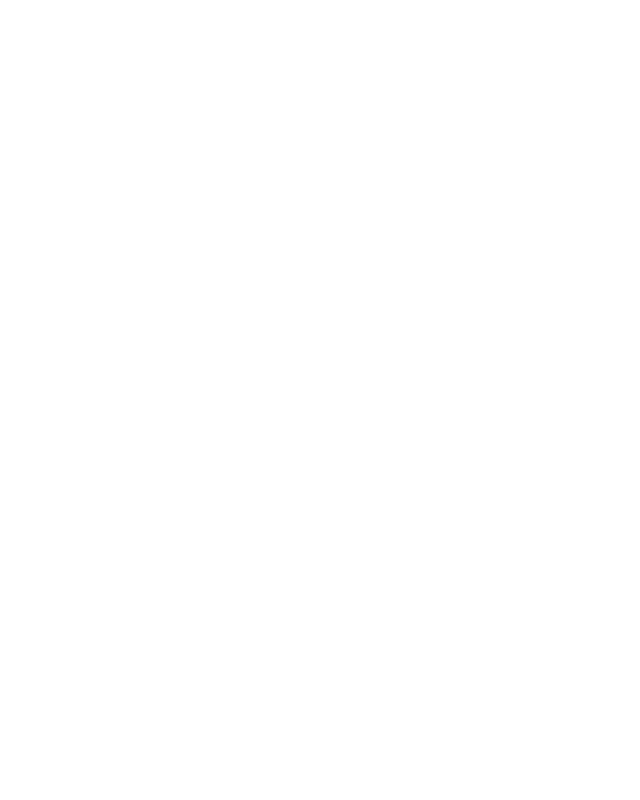
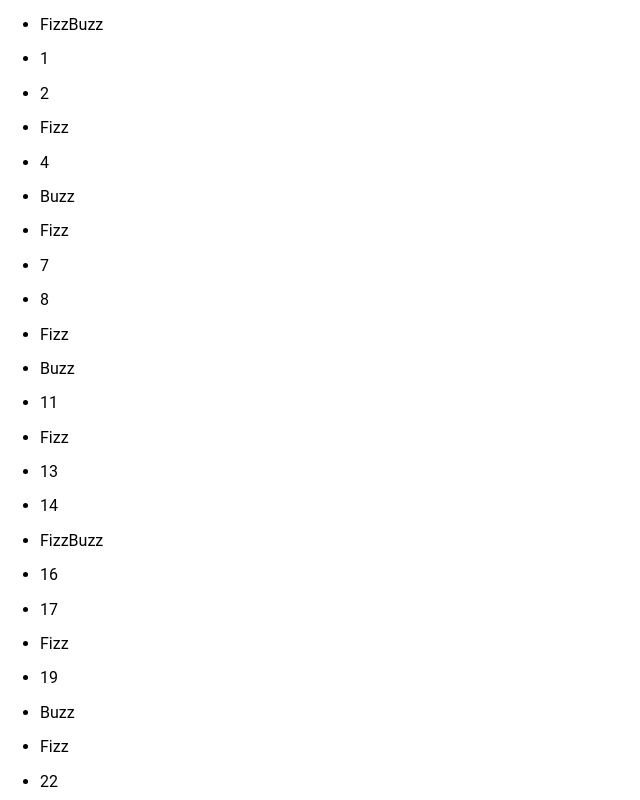
Before and after one commit to AndrewSGould/codekatas, a React app: page / in a window 1280 px wide. Shown: the top 800 px of the page, without its empty margins (0-640 px from the left). Built offline with nearby package versions, Linux system fonts and the light colour scheme.

Commit message:
write simple fizzbuzz implementation

```diff
--- a/src/js/components/App.jsx
+++ b/src/js/components/App.jsx
@@ -2,6 +2,7 @@
 import ReactDOM from "react-dom";
 
 import KarateChop from "./karate-chop/KarateChop.jsx";
+import FizzBuzz from "./fizzbuzz/FizzBuzz.jsx";
 
 class App extends Component {
   render() {
@@ -10,6 +11,7 @@
         <noscript>You need to enable Javascript to run this website!</noscript>
         <main>
           <KarateChop />
+          <FizzBuzz />
         </main>
         <footer />
       </>
--- /dev/null
+++ b/src/js/components/fizzbuzz/FizzBuzz.jsx
@@ -0,0 +1,30 @@
+import React, { Component } from "react";
+
+class FizzBuzz extends Component {
+  constructor(props) {
+    super(props);
+    this.state = {
+      input: Array.apply(null, { length: 101 }).map(Number.call, Number)
+    };
+  }
+
+  fizzbuzz = value => {
+    return value % 3 == 0 && value % 5 == 0
+      ? "FizzBuzz"
+      : value % 3 == 0
+      ? "Fizz"
+      : value % 5 == 0
+      ? "Buzz"
+      : value;
+  };
+
+  render() {
+    return this.state.input.map(item => (
+      <ul>
+        <li>{this.fizzbuzz(item)}</li>
+      </ul>
+    ));
+  }
+}
+
+export default FizzBuzz;
```
Also changed, not shown: 2 other files (tests, documents, lock files or other folders).
